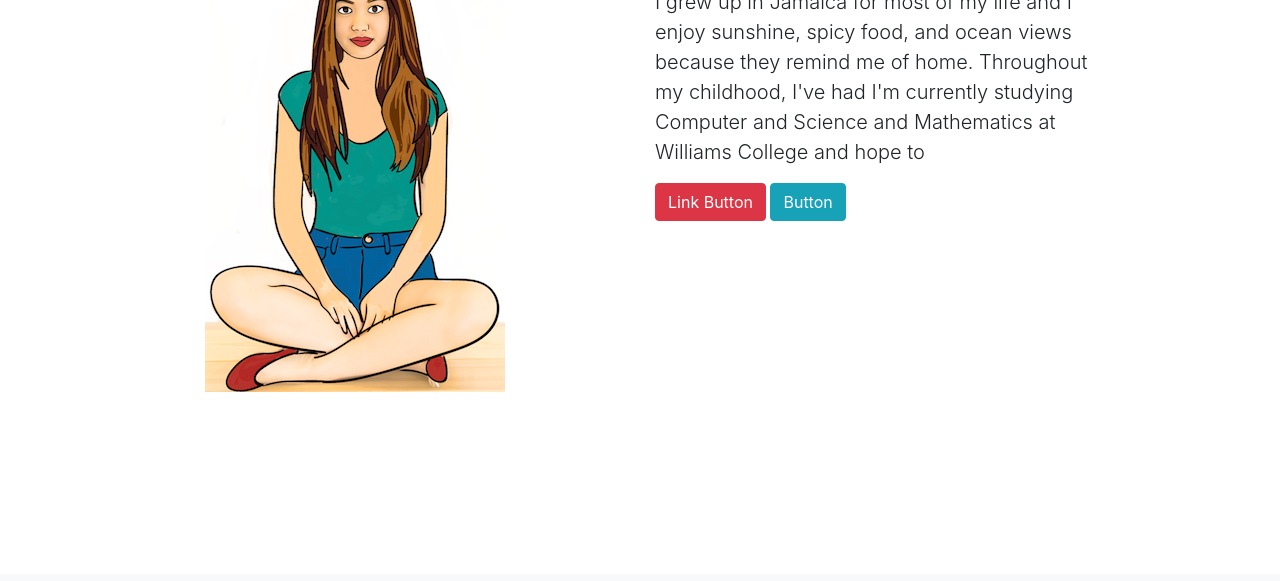
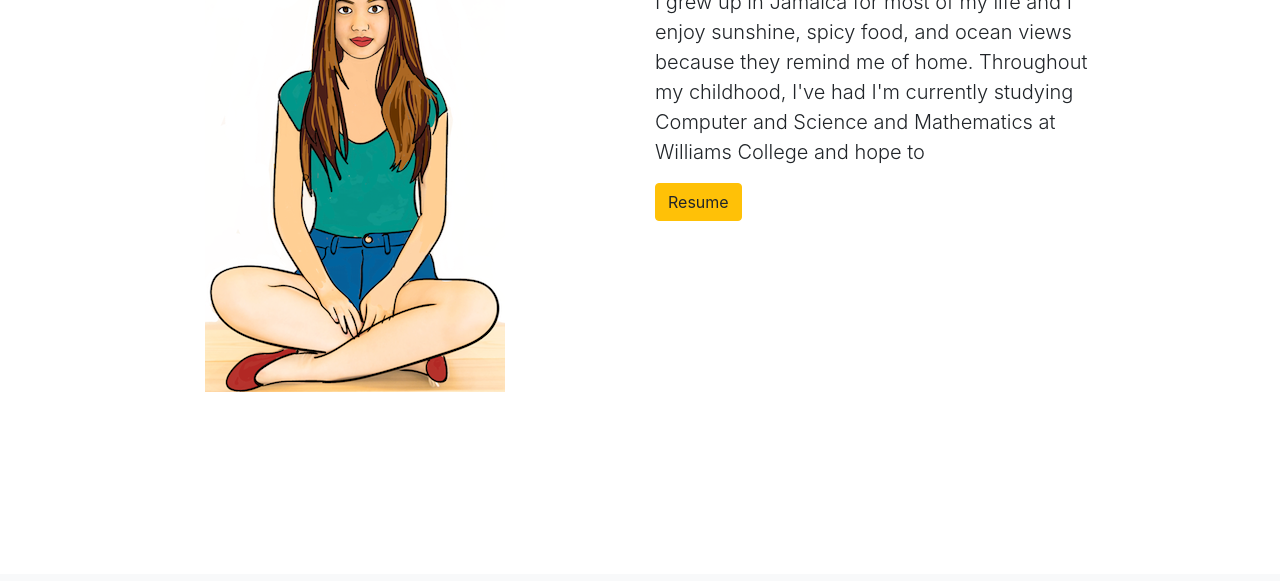
Before and after one commit to qianwenzheng/me, a website with bundled scripts: page index.html in a window 1280 px wide. Shown: the part 219-800 px from the top of the page. Built offline with nearby package versions, Linux system fonts and the light colour scheme.

Commit message:
Update index.html

```diff
--- a/index.html
+++ b/index.html
@@ -59,8 +59,7 @@
             <p class="lead">I grew up in Jamaica for most of my life and I enjoy sunshine, spicy food,
             and ocean views because they remind me of home. Throughout my childhood, I've had  I'm currently studying Computer and Science and Mathematics at Williams College and
            hope to </p>
-           <a href="#" class="btn btn-danger" role="button">Link Button</a>
-           <button type="button" class="btn btn-info">Button</button>
+           <a href="qzhengresume.pdf" class="btn btn-warning" role="button">Resume</a>
          </div>
           </div>
         </div>
```
